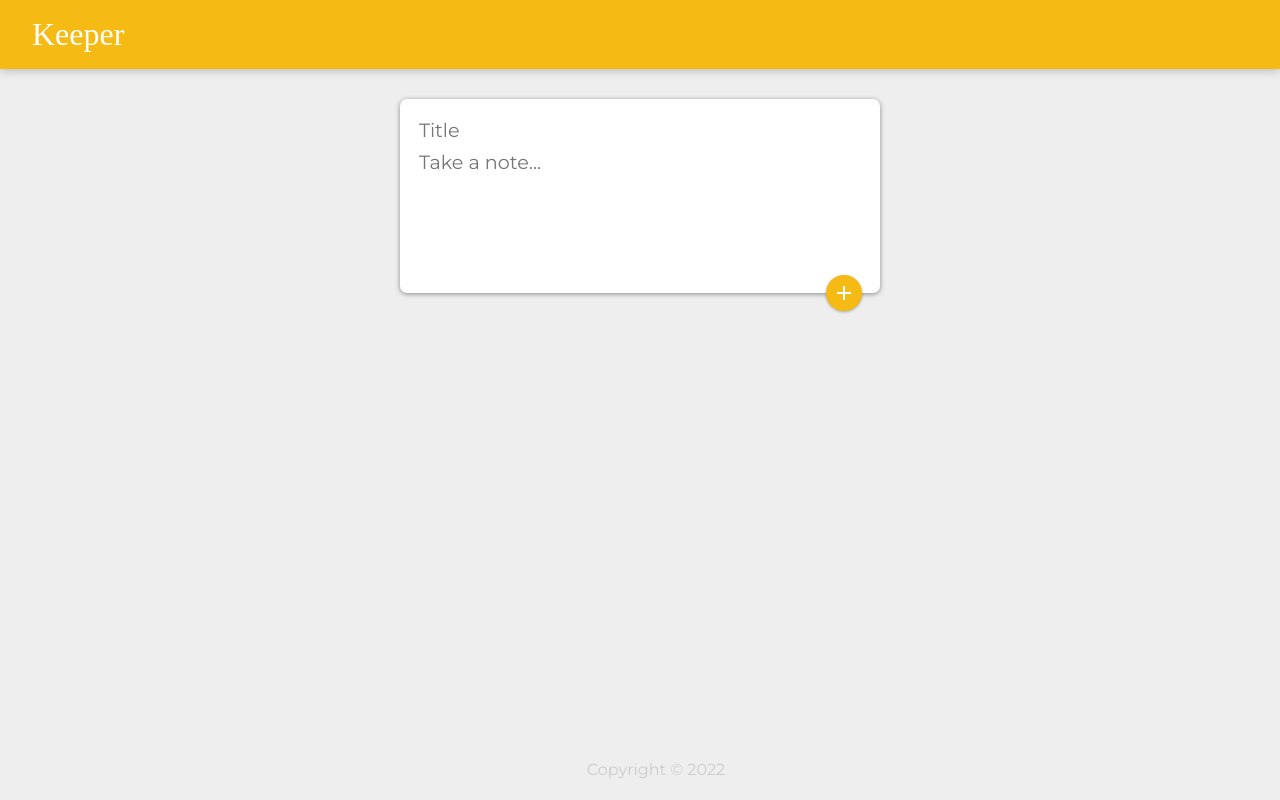
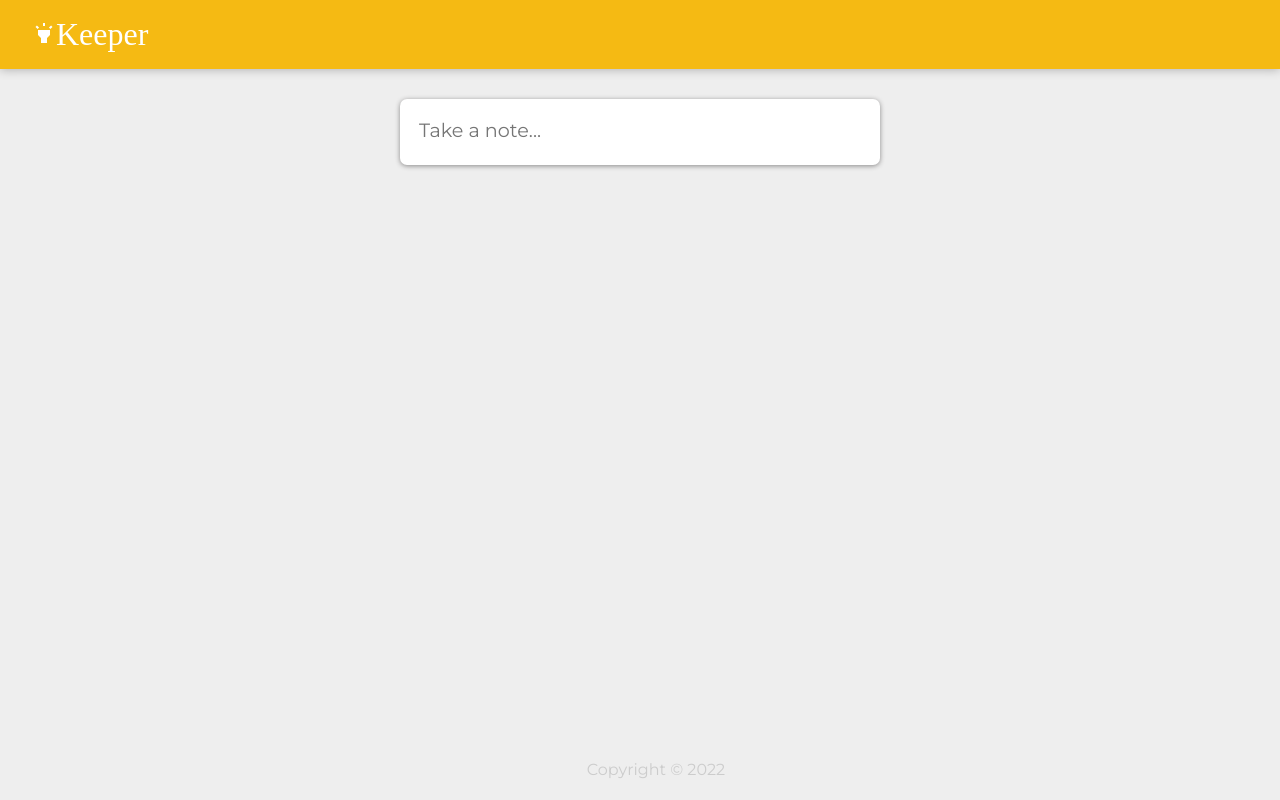
Before and after one commit to faheem4531/Keeper-App, a React (Create React App) app in the folder keeper-app/: page / in a window 1280 px wide. Built offline with nearby package versions, Linux system fonts and the light colour scheme; a web font is replaced by a local one.

Commit message:
expanding feature

```diff
--- a/keeper-app/src/components/header/Header.js
+++ b/keeper-app/src/components/header/Header.js
@@ -1,12 +1,13 @@
 import React from "react";
+import HighlightIcon from '@mui/icons-material/Highlight';
 
 const Header = () => {
-    return (
+  return (
 
-        <header>
-            <h1>Keeper</h1>
-        </header>
-    )
+    <header>
+      <h1><HighlightIcon />Keeper</h1>
+    </header>
+  )
 }
 
 export default Header;
--- a/keeper-app/src/components/inputArea/InputArea.js
+++ b/keeper-app/src/components/inputArea/InputArea.js
@@ -4,6 +4,7 @@
 import Zoom from '@mui/material/Zoom';
 
 function InputArea(props) {
+  const [isExpanded, setExpended] = useState(false)
 
   const [note, setNote] = useState({
     title: "",
@@ -30,24 +31,29 @@
     event.preventDefault();
   }
 
+  function handleExpanding() {
+    setExpended(true);
+  }
+
   return (
 
     <form className="create-note">
-      {/* {isExpanded && ( */}
-      <input
-        name="title"
-        value={note.title}
-        onChange={handleChange}
-        placeholder="Title"
-      />
+      {isExpanded ?
+        <input
+          name="title"
+          value={note.title}
+          onChange={handleChange}
+          placeholder="Title"
+        /> : null}
       <textarea
         name="content"
         value={note.content}
+        onClick={handleExpanding}
         onChange={handleChange}
         placeholder="Take a note..."
-        rows="5"
+        rows={isExpanded ? "3" : "1"}
       />
-      <Zoom in={true}>
+      <Zoom in={isExpanded}>
         <Fab
           onClick={onClick}><AddIcon />
         </Fab>
```
